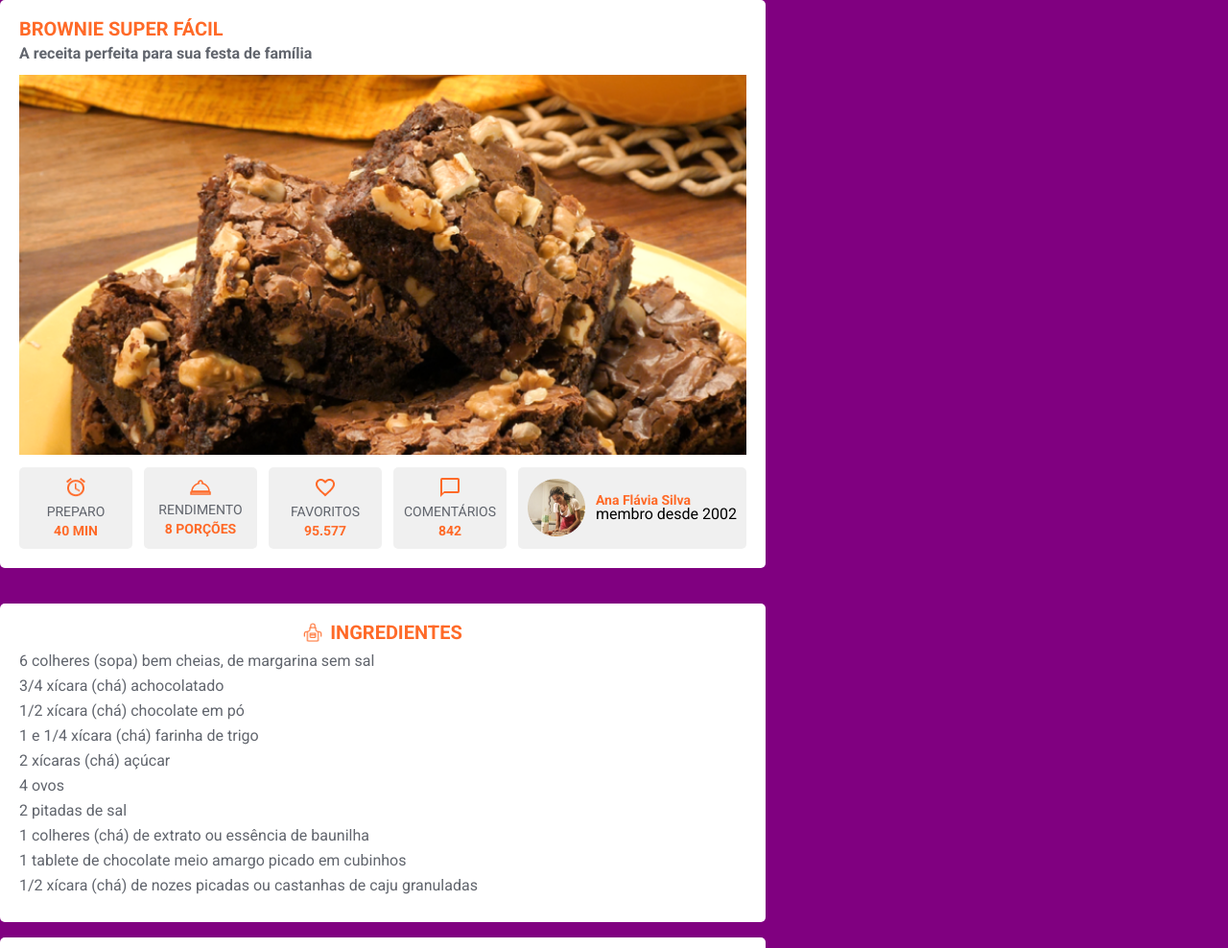
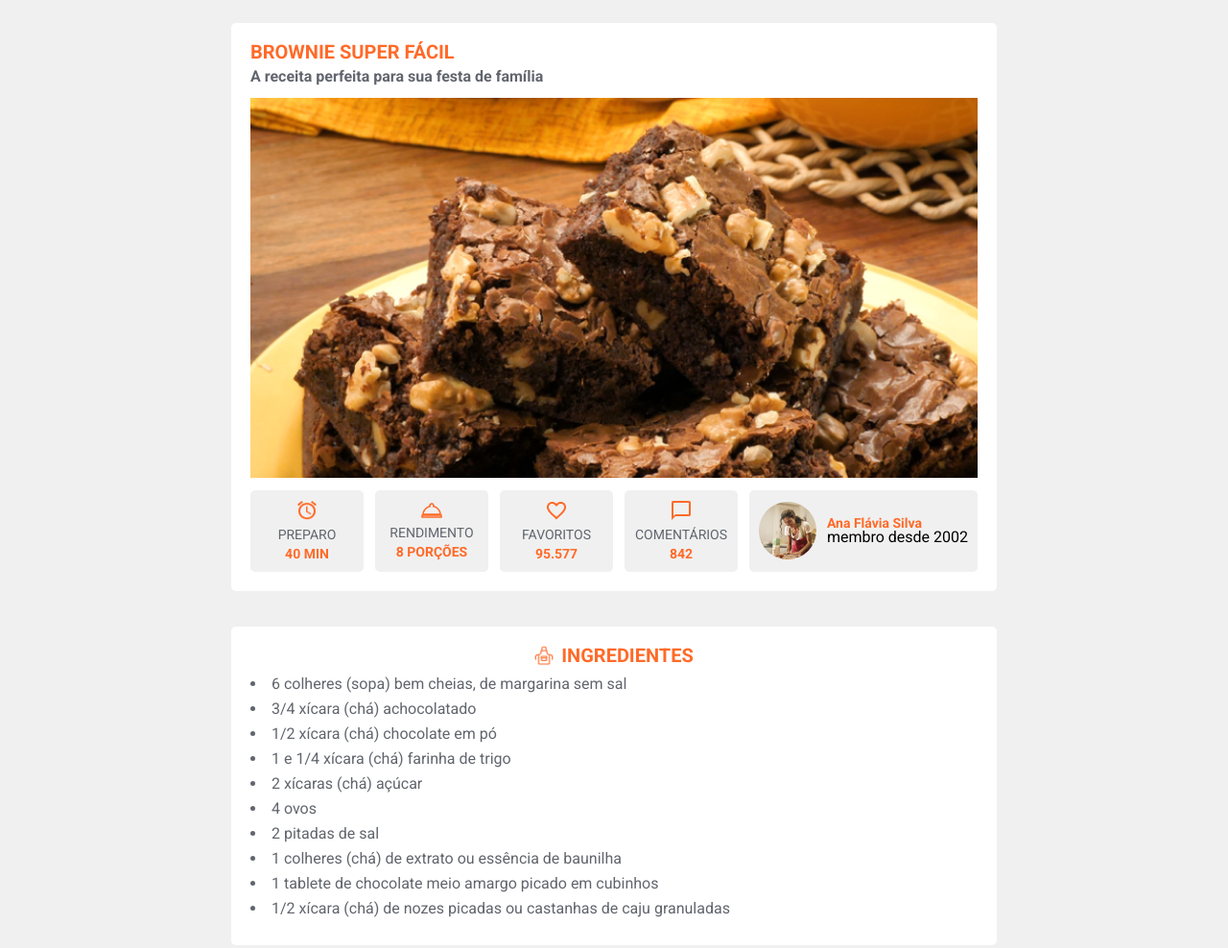
Before and after one commit to Fabriciasouzalima/htc_receita, a plain HTML site: page index.html in a window 1280 px wide. Shown: the top 988 px of the page at 96% size. Drawn offline with Linux system fonts and the light colour scheme.

Commit message:
ultimas alteraçoes

```diff
--- a/reset.css
+++ b/reset.css
@@ -40,9 +40,11 @@ body {
     line-height: 1;
 }
 ol,
-ul {
+
+/*ul {
     list-style: none;
-}
+}*/
+
 blockquote,
 q {
     quotes: none;
--- a/styles.css
+++ b/styles.css
@@ -1,5 +1,9 @@
 body {
-	background-color: purple;
+	background-color: #F0F0F0;
+	padding: 24px;
+	display: flex;
+	flex-direction: column;
+	align-items: center;
 }
 
 .box{
```
Also changed, not shown: index.html (+2 -0 lines).
